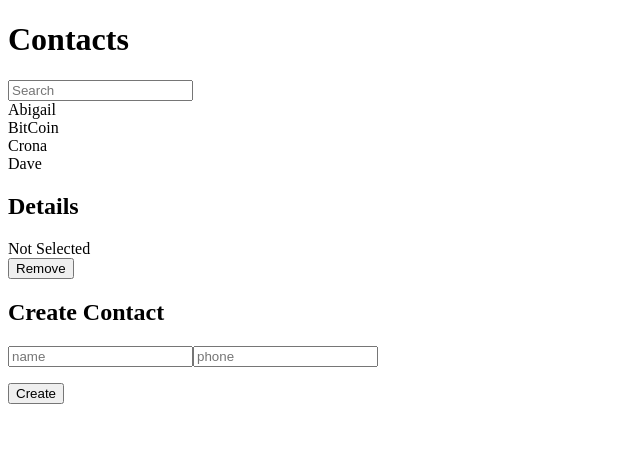
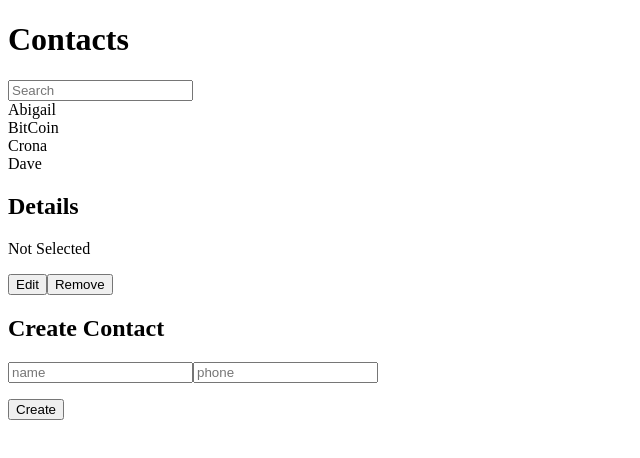
Before and after one commit to hogyun3709/contact-project, a React app: page / in a window 1280 px wide. Shown: the top 458 px of the page, without its empty margins (0-640 px from the left). Built offline with nearby package versions, Linux system fonts and the light colour scheme.

Commit message:
Contact Remove & Edit

```diff
--- a/src/components/Contact.js
+++ b/src/components/Contact.js
@@ -102,6 +102,7 @@
           isSelected={this.state.selectedKey != -1}
           contact={this.state.contactData[this.state.selectedKey]}
           onRemove={this.handleRemove}
+          onEdit={this.handleEdit}
         />
       <ContactCreate
         onCreate={this.handleCreate}
--- a/src/components/ContactDetails.js
+++ b/src/components/ContactDetails.js
@@ -1,20 +1,87 @@
 import React from 'react';
+import propTypes from 'prop-types';
 
 export default class ContactDetails extends React.Component {
+  constructor(props){
+    super(props);
+
+    this.state = {
+      isEdit: false,
+      name: '',
+      phone: ''
+    };
+    this.handleToggle = this.handleToggle.bind(this);
+    this.handleChange = this.handleChange.bind(this);
+    this.handleEdit = this.handleEdit.bind(this);
+  }
+
+  handleToggle(){
+    if(!this.state.isEdit){
+      this.setState({
+        name: this.props.contact.name,
+        phone: this.props.contact.phone
+      });
+    } else {
+      this.handleEdit();
+    }
+    this.setState({
+      isEdit: !this.state.isEdit
+    });
+    console.log(this.state.isEdit);
+  }
+  handleChange(e) {
+    let nextState = {};
+    nextState[e.target.name] = e.target.value;
+    this.setState(nextState)
+  }
+  handleEdit(){
+    this.props.onEdit(this.state.name, this.state.phone);
+  }
+
   render(){
-
     const details = (
       <div>
         <p>{this.props.contact.name}</p>
         <p>{this.props.contact.phone}</p>
       </div>
     );
+
+    const edit = (
+      <div>
+        <p>
+          <input
+            type="text"
+            name="name"
+            placeholder="name"
+            value={this.state.name}
+            onChange={this.handleChange}
+          />
+        </p>
+        <p>
+          <input
+            type="text"
+            name="phone"
+            placeholder="phone"
+            value={this.state.phone}
+            onChange={this.handleChange}
+          />
+        </p>
+      </div>
+    );
+    const view = this.state.isEdit ? edit : details;
+
     const blank = (<div>Not Selected</div>);
     return (
       <div>
         <h2>Details</h2>
-        {this.props.isSelected ? details : blank}
-        <button onClick={this.props.onRemove}>Remove</button>
+      {this.props.isSelected ? view : blank}
+        <p>
+          <button onClick={this.handleToggle}>
+            {this.state.isEdit ? 'OK' : 'Edit'}
+          </button>
+          <button onClick={this.props.onRemove}>Remove</button>
+
+        </p>
       </div>
 
 
@@ -27,5 +94,13 @@
     name: '',
     phone:''
   },
-  onRemove: () => {console.error('onRemove not defined');}
+  onRemove: () => {console.error('onRemove not defined');},
+  onEdit: () => {console.error('onEdit not defined');}
+
 };
+
+ContactDetails.propTypes = {
+  contact: propTypes.object,
+  onRemove: propTypes.func,
+  onEdit: propTypes.func
+}
```
